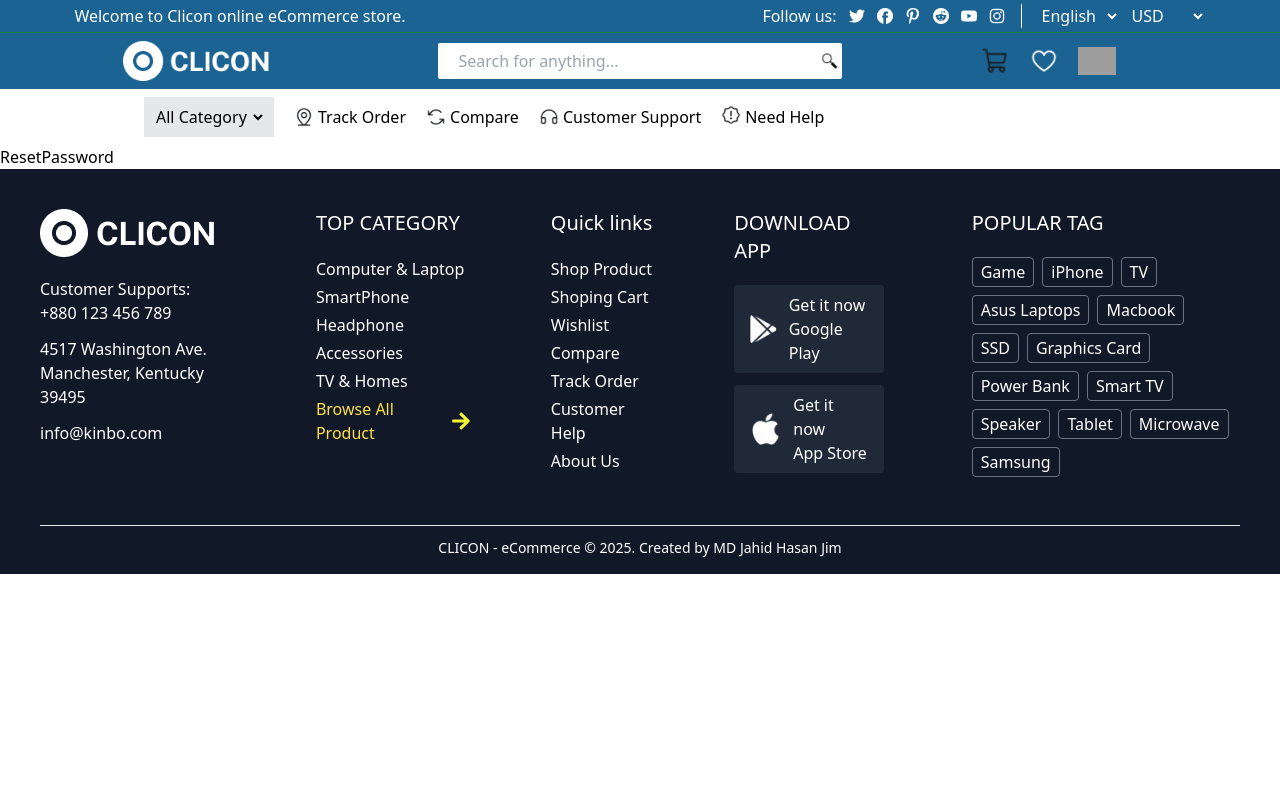
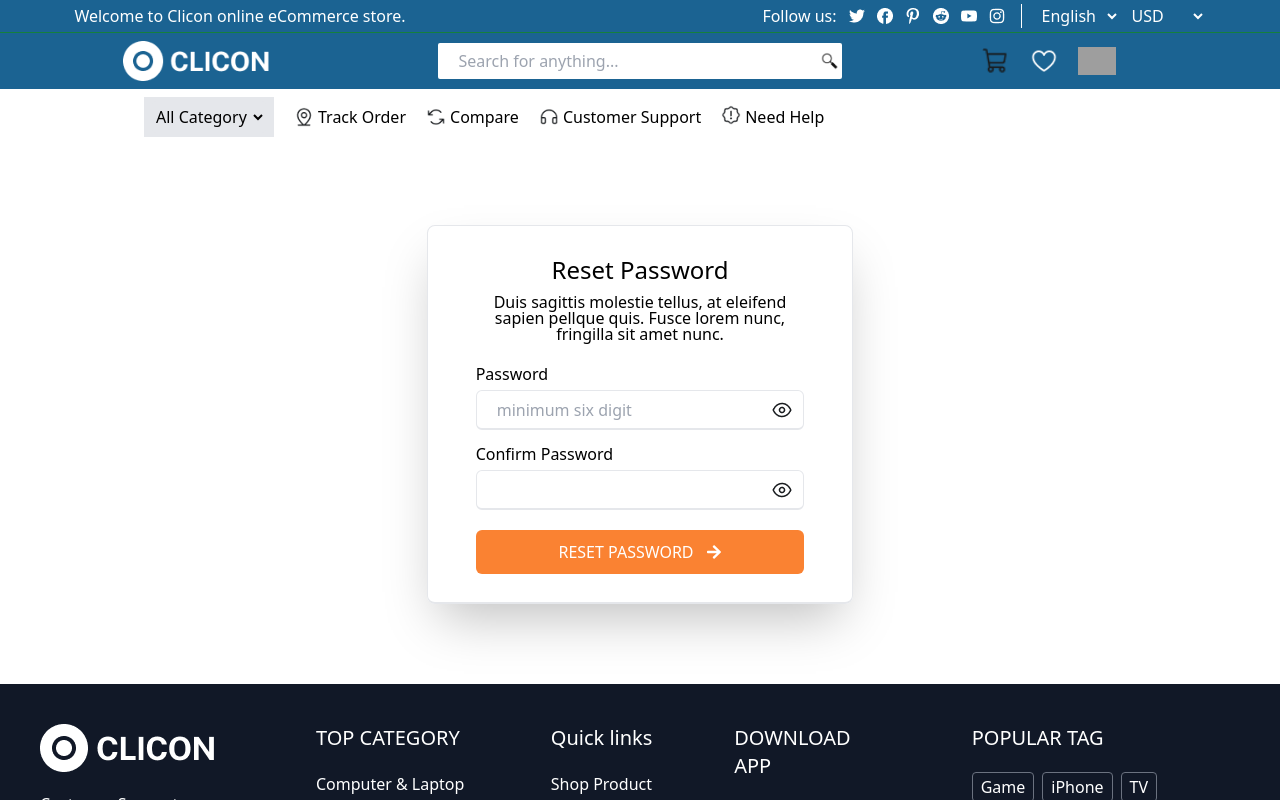
Before and after one commit to jim2107054/CLICON, a React (Vite) app in the folder frontend/: page /reset-password in a window 1280 px wide. Shown: the top 800 px of the page. Built offline with nearby package versions, Linux system fonts and the light colour scheme; grey boxes are pictures that could not be loaded.

Commit message:
RESET PASSWORD

```diff
--- a/frontend/src/pages/ResetPassword.jsx
+++ b/frontend/src/pages/ResetPassword.jsx
@@ -1,9 +1,66 @@
-import React from 'react'
+import React from "react";
+import { useNavigate } from "react-router-dom";
+import { assets } from "../assets/assets";
+import { FaArrowRight } from "react-icons/fa";
 
 const ResetPassword = () => {
+  const navigate = useNavigate();
   return (
-    <div>ResetPassword</div>
-  )
-}
+    <div>
+      <div className="flex flex-col justify-center items-center my-20">
+        <div className="flex flex-col border border-b-2 justify-center px-5 md:px-12 py-7 w-full md:w-1/2 lg:w-1/3 rounded-lg shadow-2xl">
+          <h1 className="text-2xl text-center font-medium">Reset Password</h1>
+          <p className="text-base text-center leading-none mx-auto font-light mt-2 mb-5">
+            Duis sagittis molestie tellus, at eleifend sapien pellque quis.
+            Fusce lorem nunc, fringilla sit amet nunc.
+          </p>
+          <form className="flex flex-col gap-3" action="#">
+            <div className="flex flex-col gap-1 group">
+              <label className="text-base font-medium" htmlFor="#">
+                Password
+              </label>
+              <div className="relative flex items-center">
+                <input
+                  className="h-10 w-full px-5 border border-b-2 rounded-md"
+                  type="email"
+                  placeholder="minimum six digit"
+                />
+                <img
+                  className="h-5 w-5 absolute right-3"
+                  src={assets.eye}
+                  alt=""
+                />
+              </div>
+            </div>
+            <div className="flex flex-col gap-1 group">
+              <label className="text-base font-medium" htmlFor="#">
+                Confirm Password
+              </label>
+              <div className="relative flex items-center">
+                <input
+                  className="h-10 w-full px-5 border border-b-2 rounded-md"
+                  type="email"
+                  placeholder=""
+                />
+                <img
+                  className="h-5 w-5 absolute right-3"
+                  src={assets.eye}
+                  alt=""
+                />
+              </div>
+            </div>
+          </form>
+          <button className="bg-[#FA8232] flex items-center justify-center gap-3 h-11 rounded-md text-white font-medium mt-5">
+            RESET PASSWORD{" "}
+            <span className="items-center justify-center">
+              {" "}
+              <FaArrowRight />{" "}
+            </span>
+          </button>
+        </div>
+      </div>
+    </div>
+  );
+};
 
-export default ResetPassword
+export default ResetPassword;
```
